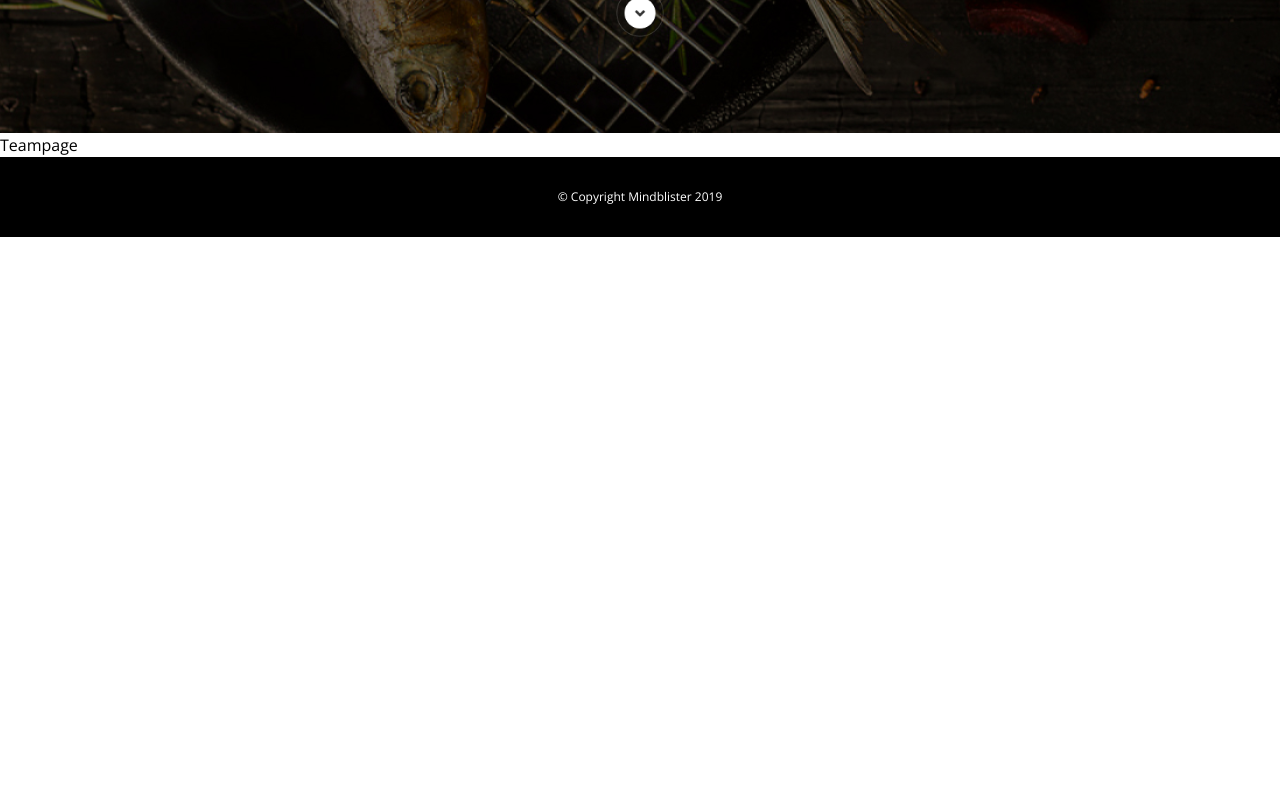
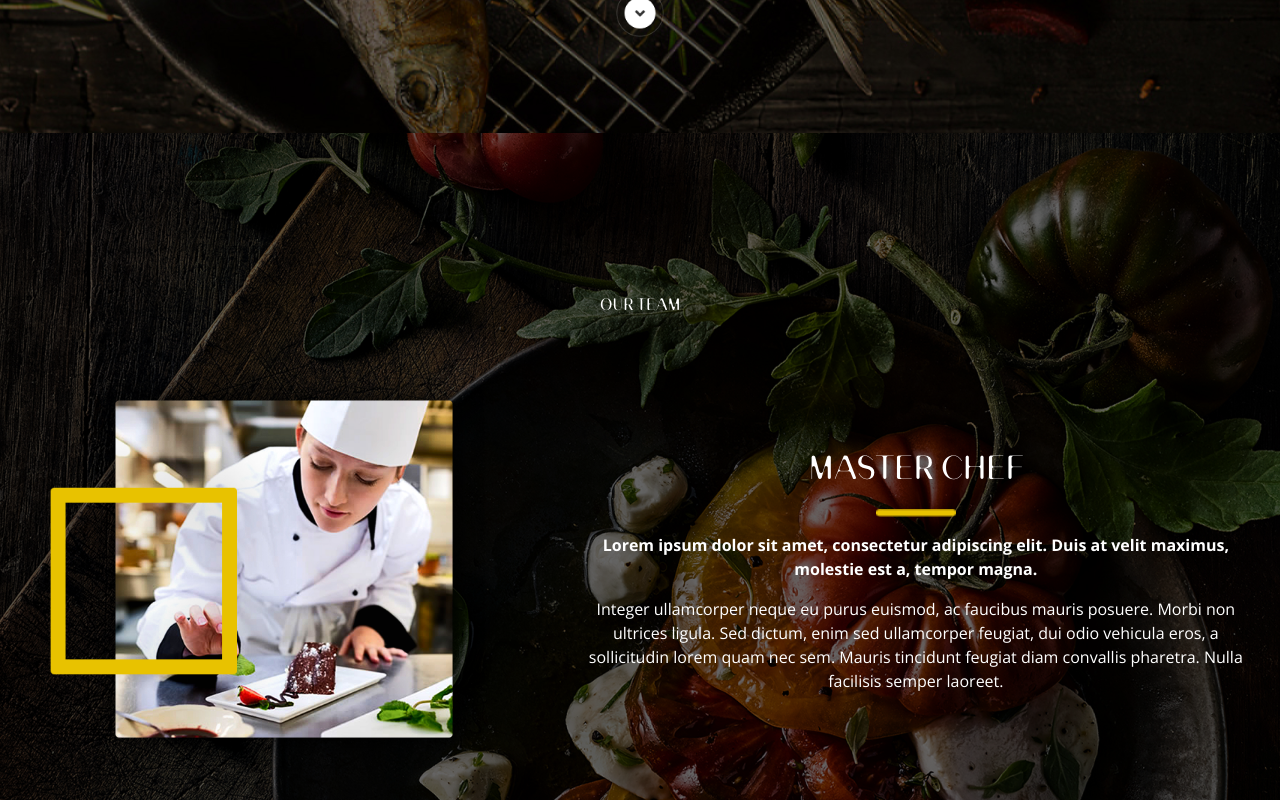
Before and after one commit to BinaryBecca/project21_tag45_react_hungry-people, a React (Vite) app: page /team in a window 1280 px wide. Shown: the part 800-1600 px from the top of the page. Before the commit the page ends 1037 px from the top, so only its background shows below. Built offline with nearby package versions, Linux system fonts and the light colour scheme.

Commit message:
homepage/teampage

```diff
--- /dev/null
+++ b/src/components/buttonDown/ButtonDown.tsx
@@ -0,0 +1,13 @@
+interface ButtonDownProps {
+  IDButtonDown: string
+}
+
+export default function ButtonDown({ IDButtonDown }: ButtonDownProps) {
+  return (
+    <>
+      <a href={`#${IDButtonDown}`}>
+        <img className="max-w-[3rem] object-contain" src="/header_arrow.png" alt="arrow" />
+      </a>
+    </>
+  )
+}
--- a/src/components/buttons/Buttons.tsx
+++ b/src/components/buttons/Buttons.tsx
@@ -13,7 +13,7 @@ export default function Buttons({ to, buttonText, backgroundColor, borderColor,
     <>
       <Link
         style={{ backgroundColor, borderColor }}
-        className={`flex items-center justify-center text-nowrap p-[1.5rem] text-white text-sm border rounded-[1rem] px-[${paddingX}]`}
+        className={`flex items-center justify-center text-nowrap p-[1.5rem] text-white text-sm border rounded-[1rem] px-[${paddingX}] min-w-[10rem]`}
         to={to}>
         {buttonText}
       </Link>
--- a/src/components/footer/Footer.tsx
+++ b/src/components/footer/Footer.tsx
@@ -3,7 +3,7 @@ import React from "react"
 export default function Footer() {
   return (
     <>
-      <footer className="bg-black">
+      <footer className="bg-black border-t border-white">
         <p className="text-white text-xs text-center py-[2rem]">© Copyright Mindblister 2019</p>
       </footer>
     </>
--- a/src/components/header/Header.tsx
+++ b/src/components/header/Header.tsx
@@ -1,3 +1,4 @@
+import ButtonDown from "../buttonDown/ButtonDown"
 import Buttons from "../buttons/Buttons"
 import Nav from "../nav/Nav"
 
@@ -22,9 +23,9 @@ export default function Header() {
               backgroundColor="var(--buttonYellow)"
               borderColor="var(--buttonYellow)"
             />
-            <Buttons to="booking" buttonText="BOOK TABLE" backgroundColor="transparent" borderColor="white" />
+            <Buttons to="/" buttonText="EXPLORE" backgroundColor="transparent" borderColor="white" />
           </div>
-          <img className="max-w-[3rem] object-contain" src="/header_clock.png" alt="clock" />
+          <ButtonDown IDButtonDown="buttonDownEndPoint" />
         </div>
 
         <div className="flex flex-col items-end justify-between gap-[1.5rem] ">
--- /dev/null
+++ b/src/components/headlines/Headlines.tsx
@@ -0,0 +1,18 @@
+interface HeadlinesProps {
+  headline1: string
+  headline2: string
+  headline3?: string
+}
+
+export default function Headlines({ headline1, headline2, headline3 }: HeadlinesProps) {
+  return (
+    <>
+      <div className="flex flex-col justify-center items-center text-center gap-[1rem]">
+        <h1 className="banny-font text-[2rem]">{headline1}</h1>
+        <img className="w-20 object-contain" src="/yellow-line.png" alt="yellow line" />
+        <h3 className="font-bold">{headline2}</h3>
+        <h3>{headline3}</h3>
+      </div>
+    </>
+  )
+}
--- /dev/null
+++ b/src/components/images/Images.tsx
@@ -0,0 +1,20 @@
+interface ImagesProps {
+  imageSrc: string
+  imageAlt: string
+  sideOfRectangle: string
+}
+
+export default function Images({ imageSrc, imageAlt, sideOfRectangle }: ImagesProps) {
+  return (
+    <>
+      <div className="relative">
+        <img className="relative object-contain w-[80rem]" src={imageSrc} alt={imageAlt} />
+        <img
+          className={`object-contain absolute top-[3rem] w-[20rem] ${sideOfRectangle}`}
+          src="/yellow-rectangle.png"
+          alt="yellow rectangle"
+        />
+      </div>
+    </>
+  )
+}
--- a/src/pages/bookingpage/Bookingpage.tsx
+++ b/src/pages/bookingpage/Bookingpage.tsx
@@ -3,7 +3,7 @@ import React from "react"
 export default function Bookingpage() {
   return (
     <>
-      <div>bookingpage</div>
+      <div id="buttonDownEndPoint">bookingpage</div>
     </>
   )
 }
--- a/src/pages/homepage/Homepage.tsx
+++ b/src/pages/homepage/Homepage.tsx
@@ -1,9 +1,25 @@
 import React from "react"
+import Headlines from "../../components/headlines/Headlines"
+import Images from "../../components/images/Images"
 
 export default function Homepage() {
   return (
     <>
-      <div>homepage</div>
+      <section
+        id="buttonDownEndPoint"
+        className="container mx-auto py-[10rem] px-[2rem] flex flex-row justify-center items-center gap-[3rem]">
+        <div>
+          <Headlines
+            headline1="ABOUT US"
+            headline2="Lorem ipsum dolor sit amet, consectetur adipiscing elit. Duis at velit maximus, molestie est a, tempor magna."
+            headline3="Integer ullamcorper neque eu purus euismod, ac faucibus mauris posuere. Morbi non ultrices ligula. Sed dictum, enim sed ullamcorper feugiat, dui odio vehicula eros, a sollicitudin lorem quam nec sem. Mauris tincidunt feugiat diam convallis pharetra. Nulla facilisis semper laoreet."
+          />
+        </div>
+
+        <div className="px-[3rem]">
+          <Images imageSrc="/home-picture.png" imageAlt="picture of a kitchen" sideOfRectangle="-right-[6.5rem]" />
+        </div>
+      </section>
     </>
   )
 }
--- a/src/pages/menupage/Menupage.tsx
+++ b/src/pages/menupage/Menupage.tsx
@@ -3,7 +3,7 @@ import React from "react"
 export default function Menupage() {
   return (
     <>
-      <div>Menupage</div>
+      <section id="buttonDownEndPoint">Menupage</section>
     </>
   )
 }
--- a/src/pages/teampage/Teampage.tsx
+++ b/src/pages/teampage/Teampage.tsx
@@ -1,9 +1,31 @@
 import React from "react"
+import Images from "../../components/images/Images"
+import Headlines from "../../components/headlines/Headlines"
 
 export default function Teampage() {
   return (
     <>
-      <div>Teampage</div>
+      <section
+        id="buttonDownEndPoint"
+        className="container mx-auto py-[10rem] px-[2rem] flex flex-col justify-center items-center gap-[3rem] bg-[url('/team-bg.png')] text-white">
+        <div>
+          <p className="banny-font">OUR TEAM</p>
+        </div>
+
+        <div className="container mx-autopx-[2rem] flex flex-row justify-center items-center gap-[3rem]">
+          <div className="px-[3rem]">
+            <Images imageSrc="/team-picture.png" imageAlt="picture of a kitchen" sideOfRectangle="-left-[6.5rem]" />
+          </div>
+
+          <div>
+            <Headlines
+              headline1="MASTER CHEF"
+              headline2="Lorem ipsum dolor sit amet, consectetur adipiscing elit. Duis at velit maximus, molestie est a, tempor magna."
+              headline3="Integer ullamcorper neque eu purus euismod, ac faucibus mauris posuere. Morbi non ultrices ligula. Sed dictum, enim sed ullamcorper feugiat, dui odio vehicula eros, a sollicitudin lorem quam nec sem. Mauris tincidunt feugiat diam convallis pharetra. Nulla facilisis semper laoreet."
+            />
+          </div>
+        </div>
+      </section>
     </>
   )
 }
```
Also changed, not shown: public/header_arrow.png (renamed from public/header_clock.png).
